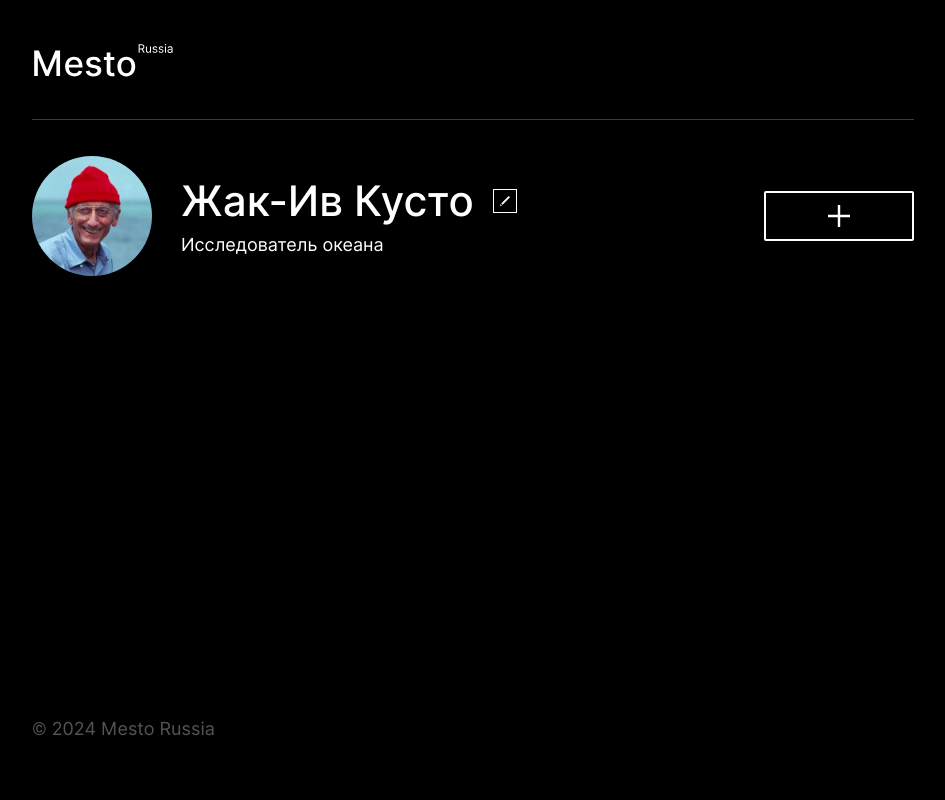
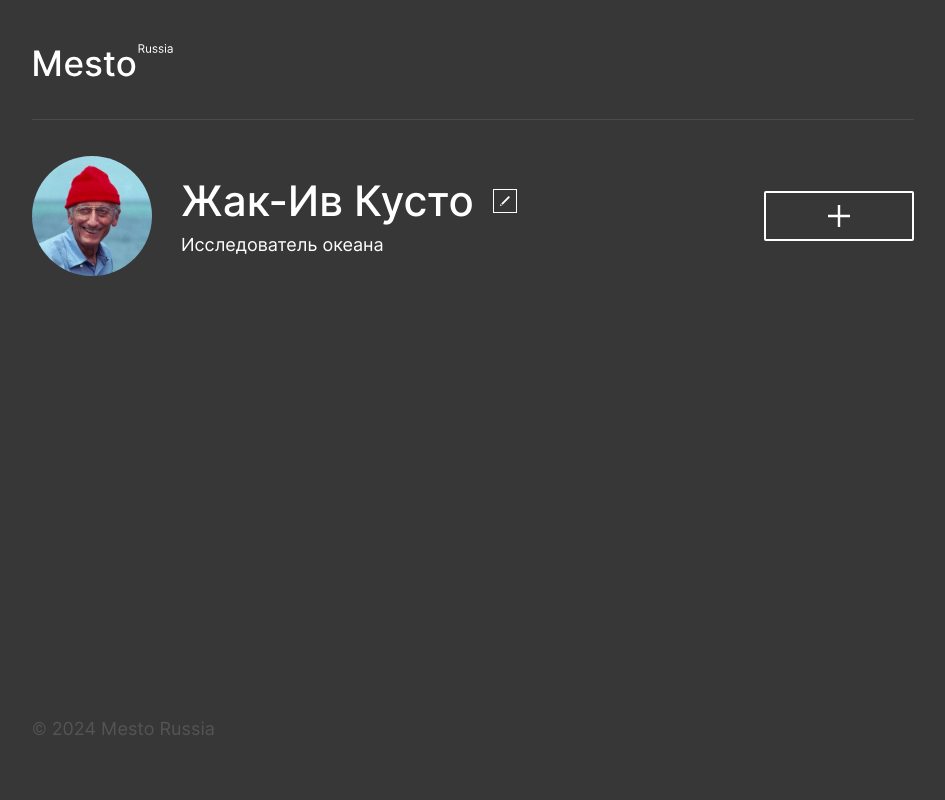
Before and after one commit to KonstantinSimusev/mesto-project-ff, a website built with webpack: page src/index.html in a window 1280 px wide. Shown: the whole page, without its empty margins (167-1112 px from the left). Built offline with nearby package versions, Linux system fonts and the light colour scheme.

Commit message:
deploy_001: example

```diff
--- a/src/blocks/page/__content/page__content.css
+++ b/src/blocks/page/__content/page__content.css
@@ -1,5 +1,5 @@
 .page__content {
-  background-color: black;
+  background-color: rgb(55, 55, 55);
   min-height: 100vh;
   -webkit-font-smoothing: antialiased;
   -moz-osx-font-smoothing: grayscale;
```
Also changed, not shown: dist/main.css.
